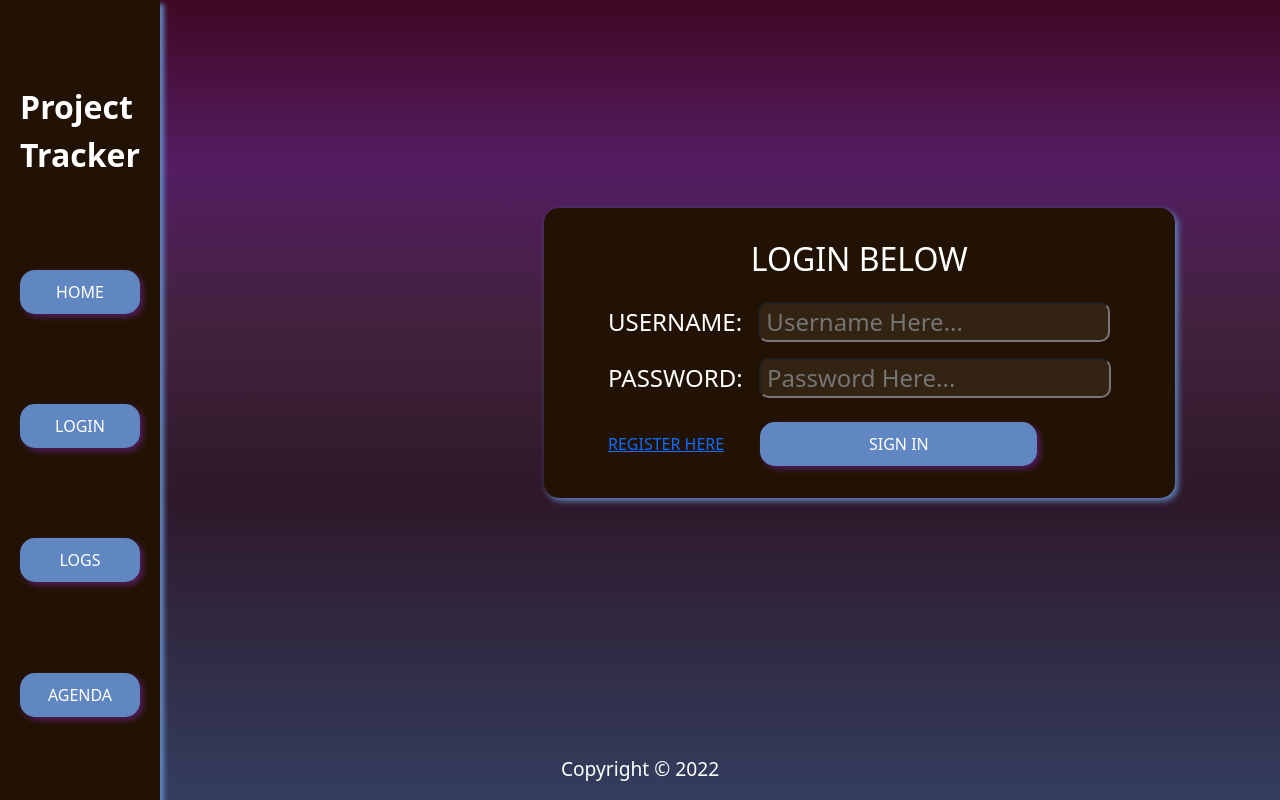
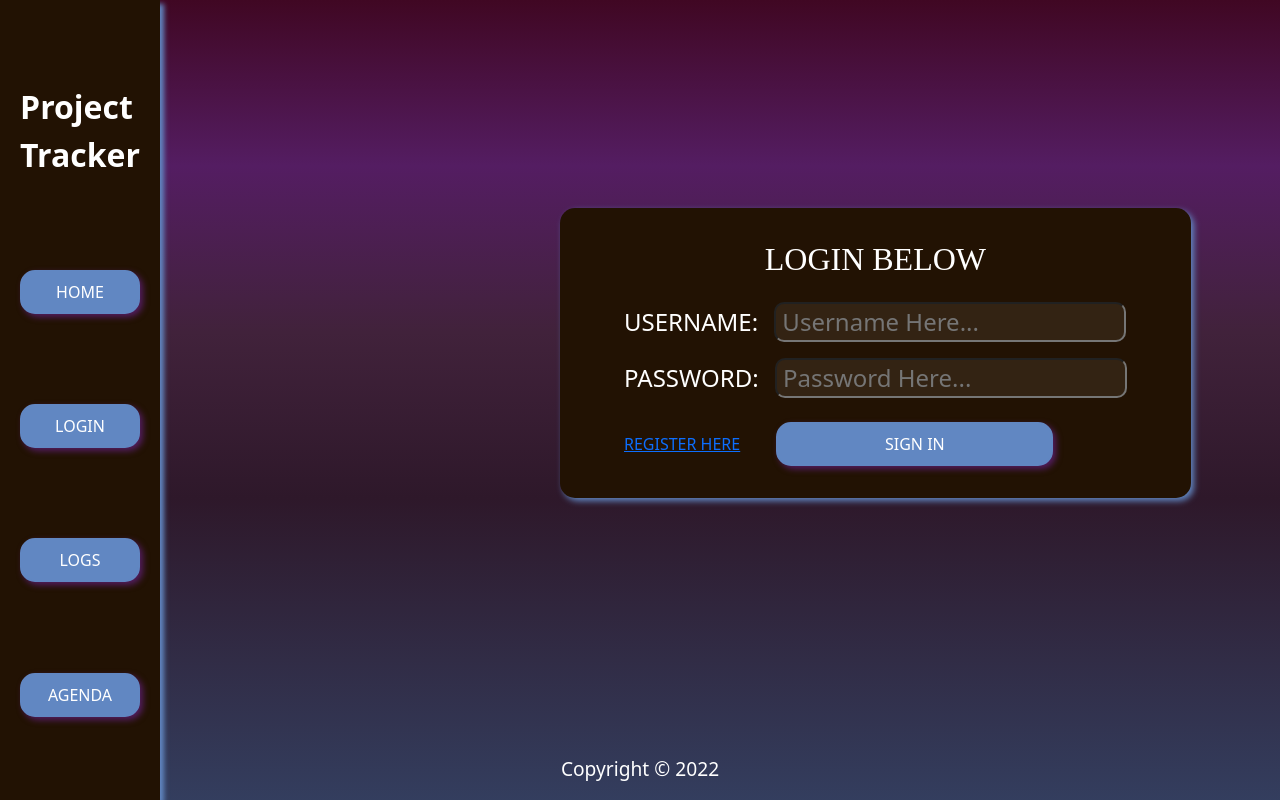
Before and after one commit to Reny8/Capstone, a React (Create React App) app in the folder frontend/: page /login in a window 1280 px wide. Built offline with nearby package versions, Linux system fonts and the light colour scheme.

Commit message:
Changed h1 font styles

```diff
--- a/frontend/src/App.css
+++ b/frontend/src/App.css
@@ -11,7 +11,6 @@
 }
 
 html {
-  font-family:'Segoe UI';
   background-image: linear-gradient(#2E182A,#375680)
 
 }
@@ -44,3 +43,10 @@ html {
   height: 100%;
   padding-right: 4rem;
 }
+h1 {
+  font-family:"MV Boli";
+}
+h2 {
+  font-family:"MV Boli";
+  text-align: center
+}
--- a/frontend/src/components/SearchBar/SearchBar.jsx
+++ b/frontend/src/components/SearchBar/SearchBar.jsx
@@ -30,7 +30,7 @@ const SearchBar = (props) => {
       <input
         value={search}
         onChange={(e) => setSearch(e.target.value)}
-        placeholder="Search..."
+        placeholder="  Search Tasks..."
       />
       <button onClick={() => handleClick()} className="button">
         SEARCH
--- a/frontend/src/pages/LoginPage/LoginPage.css
+++ b/frontend/src/pages/LoginPage/LoginPage.css
@@ -17,7 +17,7 @@ margin-top: 1rem;
 
 .border-box {
   background-color:#221203;
-  margin-left: 34rem;
+  margin-left: 35rem;
   margin-right: auto;
   box-shadow: 3px 3px 6px #6187C2;
   border-radius: 15px;
--- a/frontend/src/pages/RegisterPage/RegisterPage.css
+++ b/frontend/src/pages/RegisterPage/RegisterPage.css
@@ -1,5 +1,4 @@
 .register-container .border-box {
-    margin-left: 34rem;
     margin-right: 24rem;
     padding: 2rem  1rem  2rem 2rem;
     display: flex;
```
